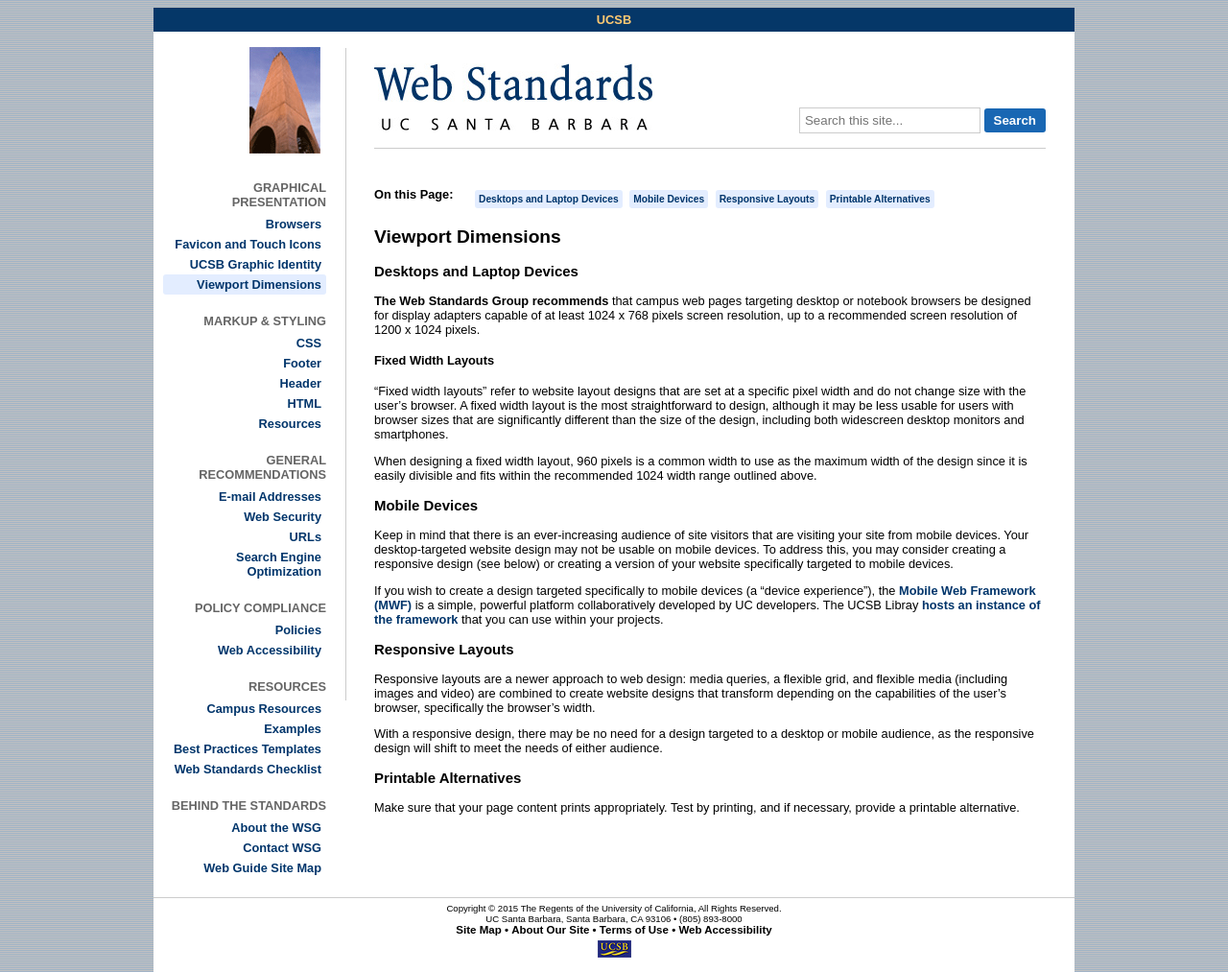
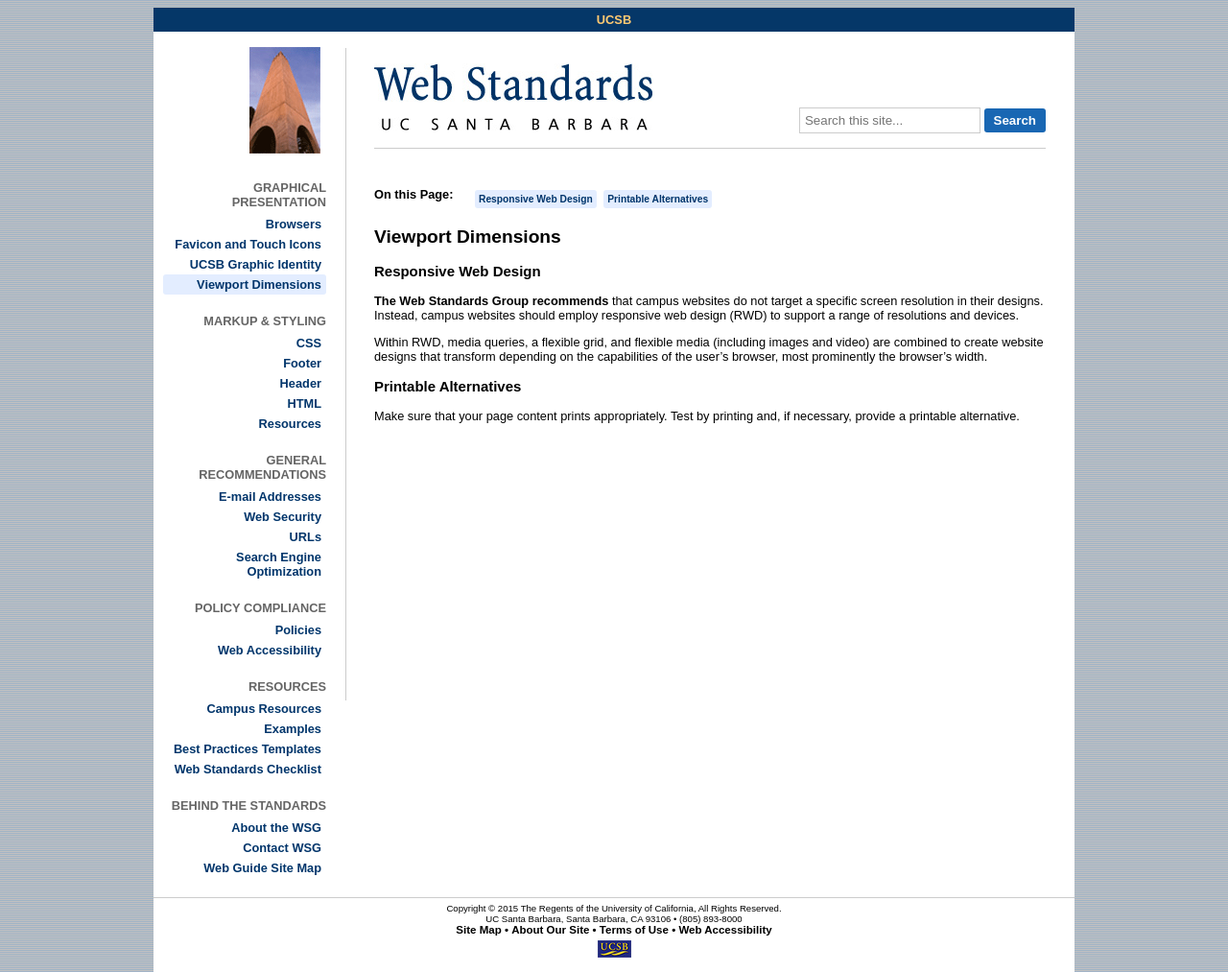
Before and after one commit to ucsb/webguide, a Jekyll site: the page built from viewport-dimensions.md, in a window 1280 px wide. Shown: the whole page at 96% size. Built offline with Jekyll 4.4.1, drawn with Linux system fonts in a browser that asks for light colours; nearby versions of some CDN libraries; Markdown is read by kramdown in place of the engine named in the settings.

Commit message:
Removed references to fixed width and device experiences

```diff
--- a/viewport-dimensions.md
+++ b/viewport-dimensions.md
@@ -4,51 +4,19 @@
 permalink: /viewport-dimensions/
 ---
 
-### Desktops and Laptop Devices
+### Responsive Web Design
 
-**The Web Standards Group recommends** that campus web pages targeting desktop
-or notebook browsers be designed for display adapters capable of at least
-1024 x 768 pixels screen resolution, up to a recommended screen resolution
-of 1200 x 1024 pixels.
+**The Web Standards Group recommends** that campus websites do not target
+a specific screen resolution in their designs. Instead, campus websites should
+employ responsive web design (RWD) to support a range of resolutions and
+devices.
 
-#### Fixed Width Layouts
-
-"Fixed width layouts" refer to website layout designs that are set at a
-specific pixel width and do not change size with the user's browser. A fixed
-width layout is the most straightforward to design, although it may be less
-usable for users with browser sizes that are significantly different than the
-size of the design, including both widescreen desktop monitors and smartphones.
-
-When designing a fixed width layout, 960 pixels is a common width to use as the
-maximum width of the design since it is easily divisible and fits within the
-recommended 1024 width range outlined above.
-
-### Mobile Devices
-
-Keep in mind that there is an ever-increasing audience of site visitors that
-are visiting your site from mobile devices. Your desktop-targeted website
-design may not be usable on mobile devices. To address this, you may consider
-creating a responsive design (see below) or creating a version of your website
-specifically targeted to mobile devices.
-
-If you wish to create a design targeted specifically to mobile devices
-(a "device experience"), the [Mobile Web Framework (MWF)](http://mwf.ucla.edu/)
-is a simple, powerful platform collaboratively developed by UC developers. The
-UCSB Libray [hosts an instance of the framework](https://mwf.library.ucsb.edu/)
-that you can use within your projects.
-
-### Responsive Layouts
-
-Responsive layouts are a newer approach to web design: media queries, a
-flexible grid, and flexible media (including images and video) are combined
+Within RWD, media queries, a flexible grid,
+and flexible media (including images and video) are combined
 to create website designs that transform depending on the capabilities of the
-user's browser, specifically the browser's width.
-
-With a responsive design, there may be no need for a design targeted to a
-desktop or mobile audience, as the responsive design will shift to meet the
-needs of either audience.
+user's browser, most prominently the browser's width.
 
 ### Printable Alternatives
 
-Make sure that your page content prints appropriately. Test by printing, and
+Make sure that your page content prints appropriately. Test by printing and,
 if necessary, provide a printable alternative.
```
